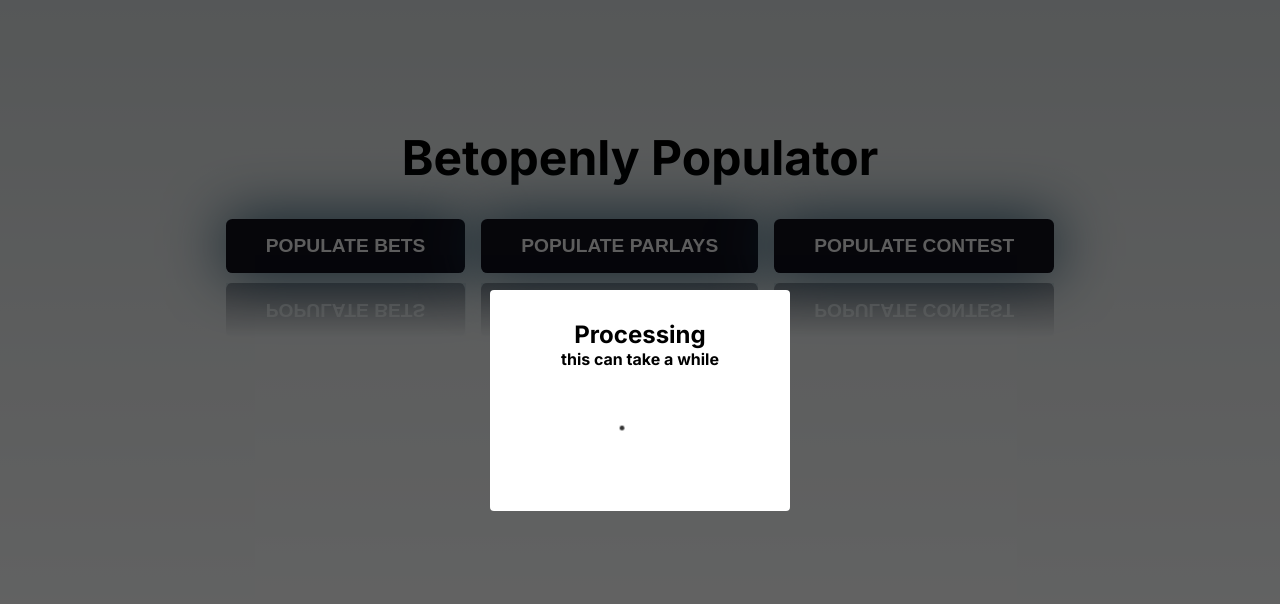
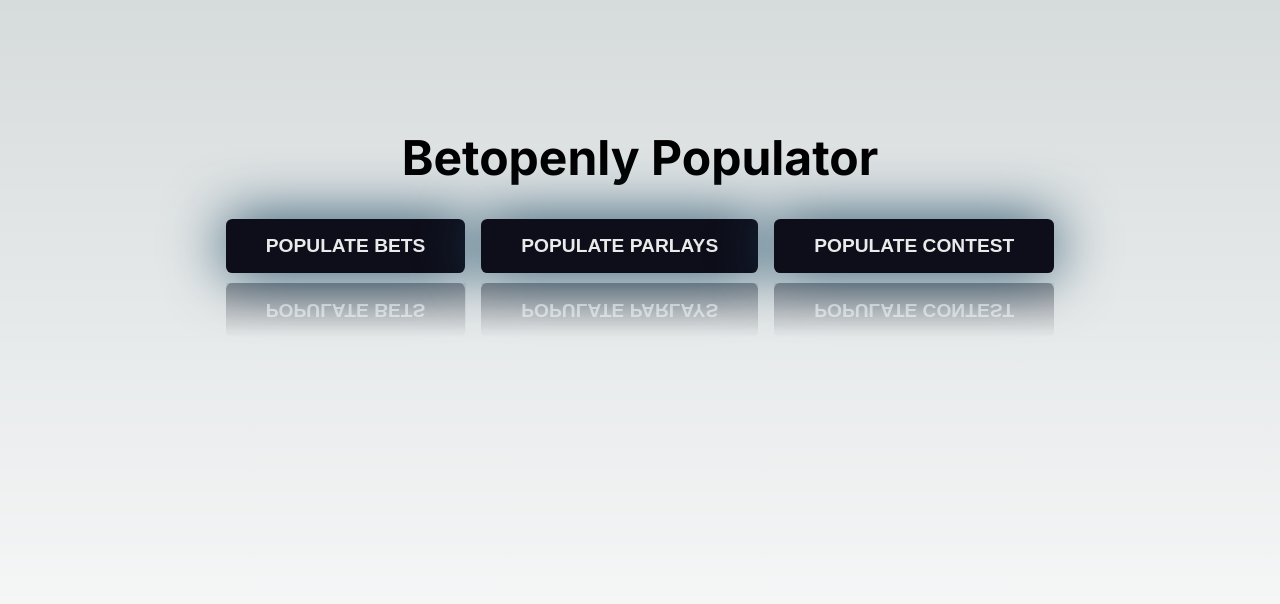
Before and after one commit to gafernandez87/bo-populator, a Next.js app: page / in a window 1280 px wide. Shown: the top 604 px of the page. Built offline with nearby package versions, Linux system fonts and the light colour scheme.

Commit message:
Remove loading

```diff
--- a/src/client/BetButtons.tsx
+++ b/src/client/BetButtons.tsx
@@ -6,7 +6,7 @@
 import Modal from './Modal';
 
 export default function BetButtons() {
-    const [isLoading, setLoading] = useState(true);
+    const [isLoading, setLoading] = useState(false);
 
     const handleClick = (action: string) => {
         console.log(`Populating ${action}`); // Replace with your actual function
```
